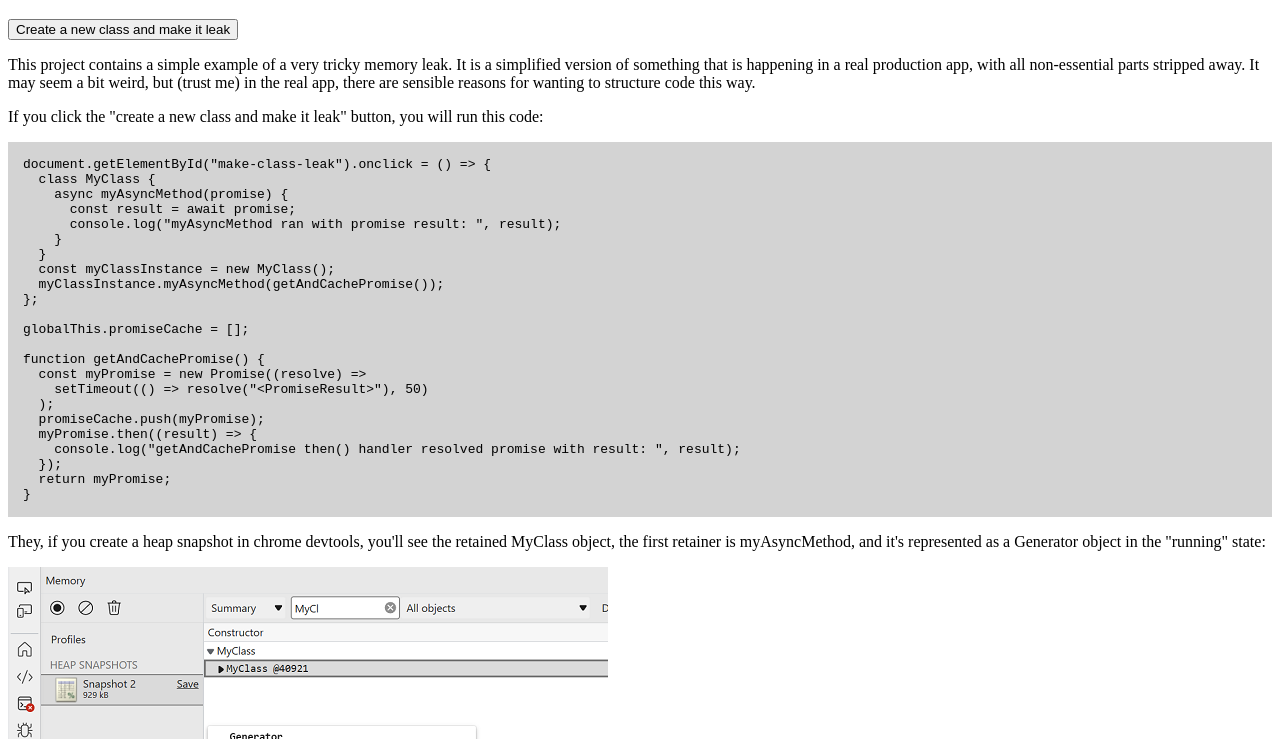
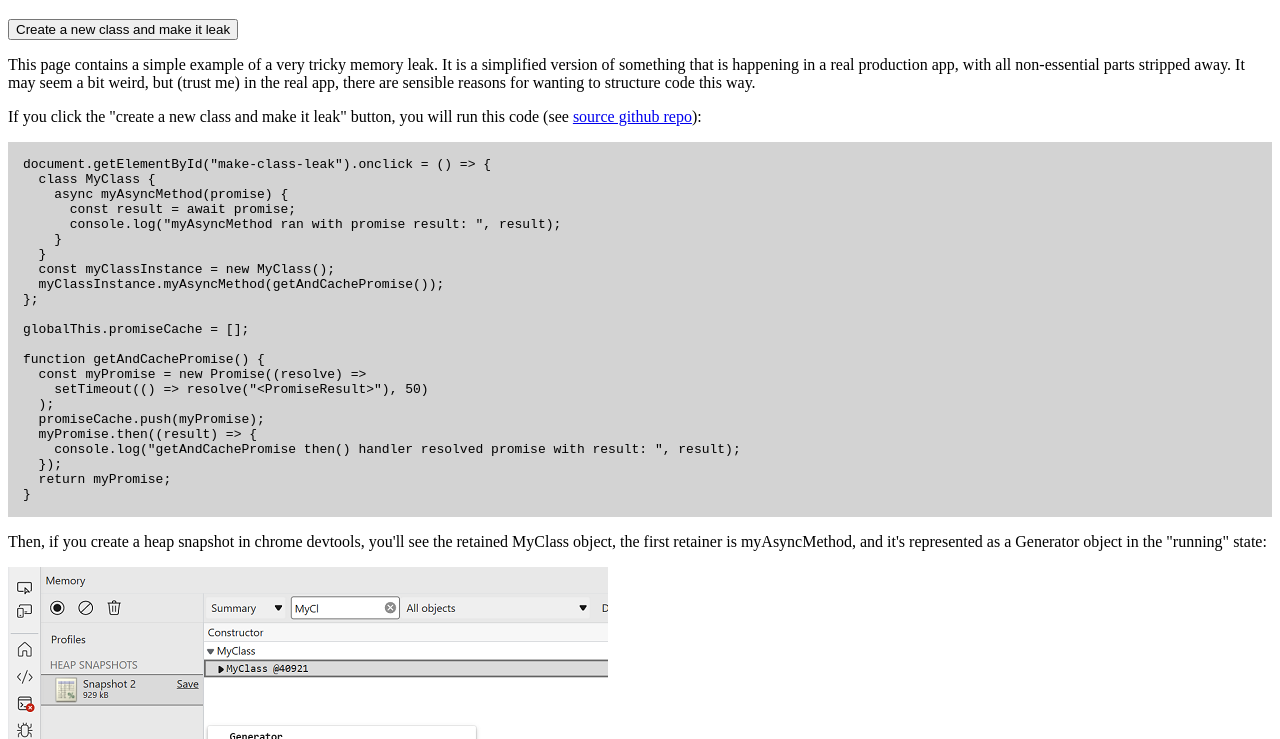
Before and after one commit to astegmaier/cached-promise-memory-leak, a website: page src/index.html in a window 1280 px wide. Shown: the part 61-800 px from the top of the page. Drawn offline with Linux system fonts and the light colour scheme.

Commit message:
Add readme and fix typos.

```diff
--- a/src/index.html
+++ b/src/index.html
@@ -7,19 +7,22 @@
     <h1>Cached Promises Memory Leak</h1>
     <button id="make-class-leak">Create a new class and make it leak</button>
     <p>
-      This project contains a simple example of a very tricky memory leak. It is
-      a simplified version of something that is happening in a real production
+      This page contains a simple example of a very tricky memory leak. It is a
+      simplified version of something that is happening in a real production
       app, with all non-essential parts stripped away. It may seem a bit weird,
       but (trust me) in the real app, there are sensible reasons for wanting to
       structure code this way.
     </p>
     <p>
       If you click the "create a new class and make it leak" button, you will
-      run this code:
+      run this code (see
+      <a href="https://github.com/astegmaier/cached-promise-memory-leak"
+        >source github repo</a
+      >):
     </p>
     <pre style="background: lightgrey; padding: 15px" id="code"></pre>
     <p>
-      They, if you create a heap snapshot in chrome devtools, you'll see the
+      Then, if you create a heap snapshot in chrome devtools, you'll see the
       retained MyClass object, the first retainer is myAsyncMethod, and it's
       represented as a Generator object in the "running" state:
     </p>
```
Also changed, not shown: README.md (added).
